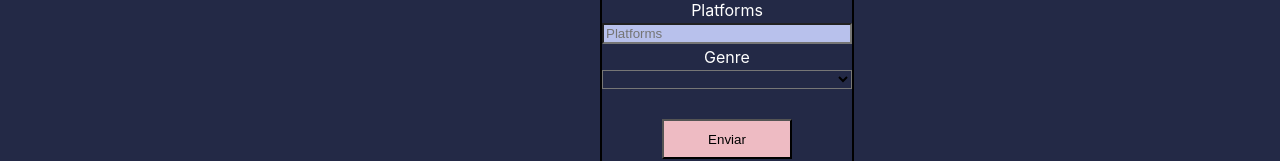
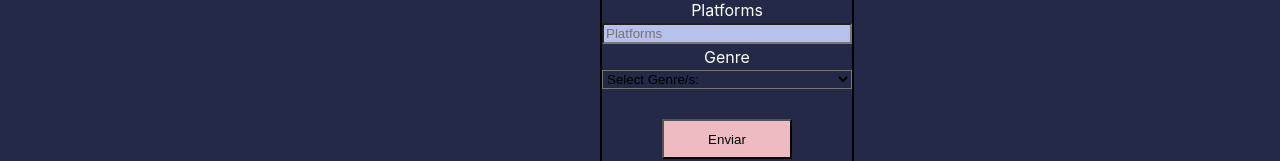
Before and after one commit to Elbruce4/VideoGamesApi, a React (Create React App) app in the folder client/: page /createGame in a window 1280 px wide. Shown: the part 274-435 px from the top of the page. Built offline with nearby package versions, Linux system fonts and the light colour scheme.

Commit message:
Select genre on game creation

```diff
--- a/client/src/Redux/actions.js
+++ b/client/src/Redux/actions.js
@@ -170,7 +170,7 @@ export const AddNewGame = (data) => {
                 date : data.date,
                 rating : data.rating,
                 platforms :[data.platforms],
-                gender : [data.genre]
+                gender : data.genre
             }),
             headers : {
                 "Content-type" : "application/json"
--- a/client/src/components/CreateGame.jsx
+++ b/client/src/components/CreateGame.jsx
@@ -21,7 +21,7 @@ const CreateGame = () => {
         date : "",
         rating : 0,
         platforms : "",
-        genre : ""
+        genre : []
     })
 
     const handleChange = (e) => {
@@ -37,6 +37,29 @@ const CreateGame = () => {
                 [e.target.name] : e.target.value
             })
         }
+    }
+
+    const handleGenre = (e) => {
+        console.log(data);
+        if(e.target.value !== "nothing") {
+            let isGenre = data.genre.find(obj => obj === e.target.value)
+            if(!isGenre){
+                setData({
+                    ...data,
+                    genre : [...data.genre, e.target.value]
+                })
+            }
+        }
+        e.target.value = "nothing"
+    }
+
+    const removeGenre = (e) => {
+        e.preventDefault();
+        console.log(e.target.value);
+        setData({
+            ...data,
+            genre : data.genre.filter(obj => obj !== e.target.value)
+        })
     }
 
     const handleSubmitForm = () => {
@@ -99,12 +122,21 @@ const CreateGame = () => {
                 <Label>Platforms</Label>
                 <Input type="text" placeholder="Platforms" name="platforms" onChange={handleChange}/>
                 <Label>Genre</Label>
-                <select >
+                <select onClick={handleGenre}>
+                    <option value="nothing">Select Genre/s:</option>
                     {
-                        genres ? genres.map((obj , index) => <option id={index} name="genre" onChange={handleChange}>{obj}</option>)
+                        genres ? genres.map((obj , index) => <option id={index} name="genre">{obj}</option>)
                          : undefined
                     }
                 </select>
+                    {
+                        data.genre.length > 0 ? data.genre.map((obj , index) =>
+                        <div key={index}>
+                            <p>{obj}</p>
+                            <button value={obj} onClick={removeGenre}>x</button>
+                        </div>
+                        ) : undefined
+                    }
                 <InputSubmit type="submit" value="Enviar" />
             </Form>
         </Div>
```
